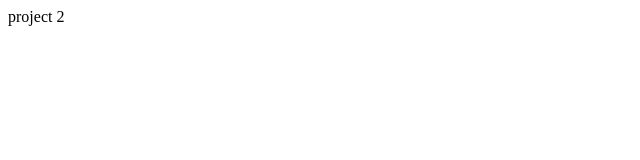
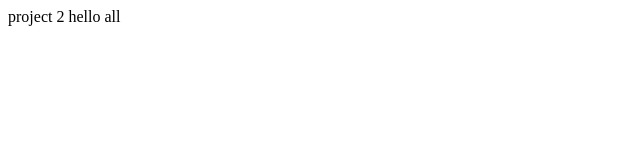
Before and after one commit to Khaled9924/prpject-2, a plain HTML site: page index.html in a window 1280 px wide. Shown: the full height of the page, 0-640 px from the left. Drawn offline with Linux system fonts and the light colour scheme.

Commit message:
i have add hello all

```diff
--- a/index.html
+++ b/index.html
@@ -7,6 +7,7 @@
 </head>
 <body>
     project 2
+    hello all
     <script src="app.js">
 
     </script>
```
